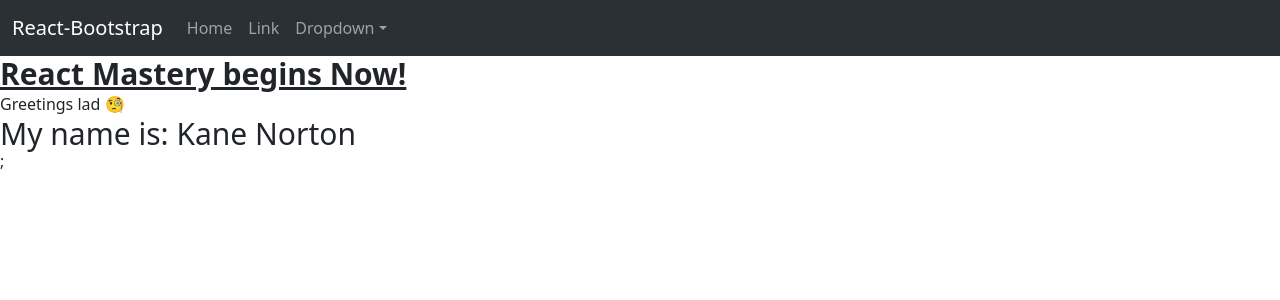
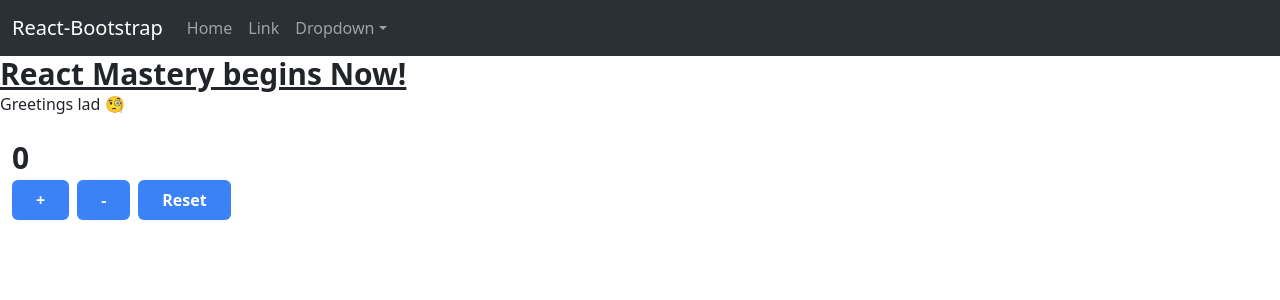
Before and after one commit to ckiroshan/reactapp, a React (Create React App) app: page / in a window 1280 px wide. Shown: the top 300 px of the page. Built offline with nearby package versions, Linux system fonts and the light colour scheme.

Commit message:
Implemented useReducer hook to manage state.

```diff
--- a/src/App.js
+++ b/src/App.js
@@ -1,24 +1,14 @@
 import Navigationbar from "./components/bootstrap/Navigationbar";
 import Greetings from "./components/Greetings";
-// 1. Import (createContext)
-import { createContext } from "react";
-import ComponentC from "./components/contextapi/ComponentC";
-
-// 2. Creating instance of (createContext)
-export const Data = createContext();
+import Reducecounter from "./components/Reducecounter";
 
 function App() {
-  const name = "Kane Norton";
-
   return (
     <>
       <Navigationbar />
       <h1 className="text-3xl font-bold underline">React Mastery begins Now!</h1>
       <Greetings />
-      {/* 3. Wrap our component into Provider Component */}
-      <Data.Provider value={name}>
-        <ComponentC />
-      </Data.Provider>
+      <Reducecounter />
     </>
   );
 }
--- /dev/null
+++ b/src/components/Reducecounter.jsx
@@ -0,0 +1,54 @@
+import { useReducer } from "react";
+
+const style = {
+  container: "container py-6",
+  heading: "font-bold text-3xl",
+  button: "bg-blue-500 hover:bg-blue-700 text-white font-bold py-2 px-4 my-1 mr-2 rounded",
+};
+
+const Reducecounter = () => {
+  const [state, dispatch] = useReducer(reducer, initialState);
+
+  return (
+    <>
+      <div className={style.container}>
+        <h1 className={style.heading}>{state.count}</h1>
+        <button className={style.button} onClick={() => dispatch({ type: "increment" })}>
+          +
+        </button>
+        <button className={style.button} onClick={() => dispatch({ type: "decrement" })}>
+          -
+        </button>
+        <button className={style.button} onClick={() => dispatch({ type: "reset" })}>
+          Reset
+        </button>
+      </div>
+    </>
+  );
+};
+
+const initialState = { count: 0 };
+
+const reducer = (state, action) => {
+  switch (action.type) {
+    case "increment":
+      return {
+        ...state,
+        count: state.count + 1,
+      };
+    case "decrement":
+      return {
+        ...state,
+        count: state.count - 1,
+      };
+    case "reset":
+      return {
+        ...state,
+        count: 0,
+      };
+    default:
+      return state;
+  }
+};
+
+export default Reducecounter;
```
